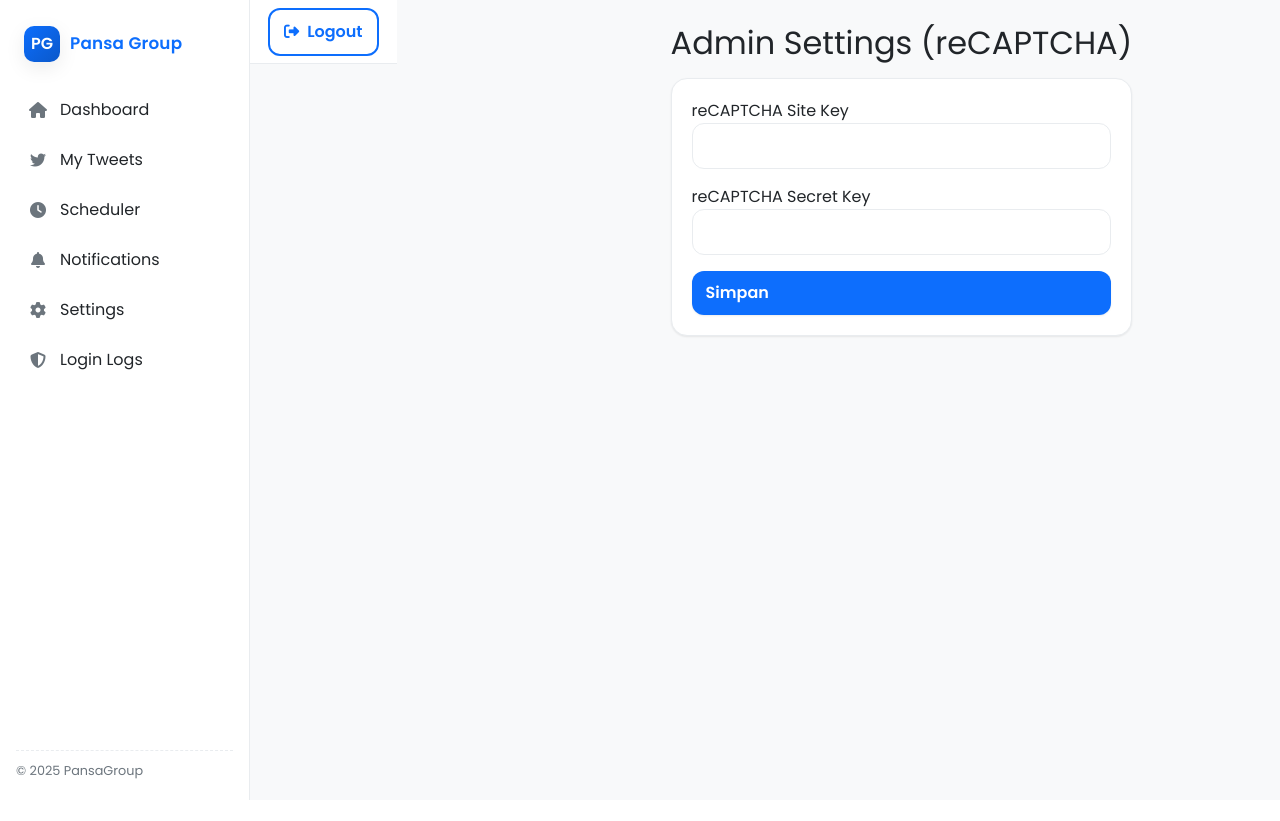
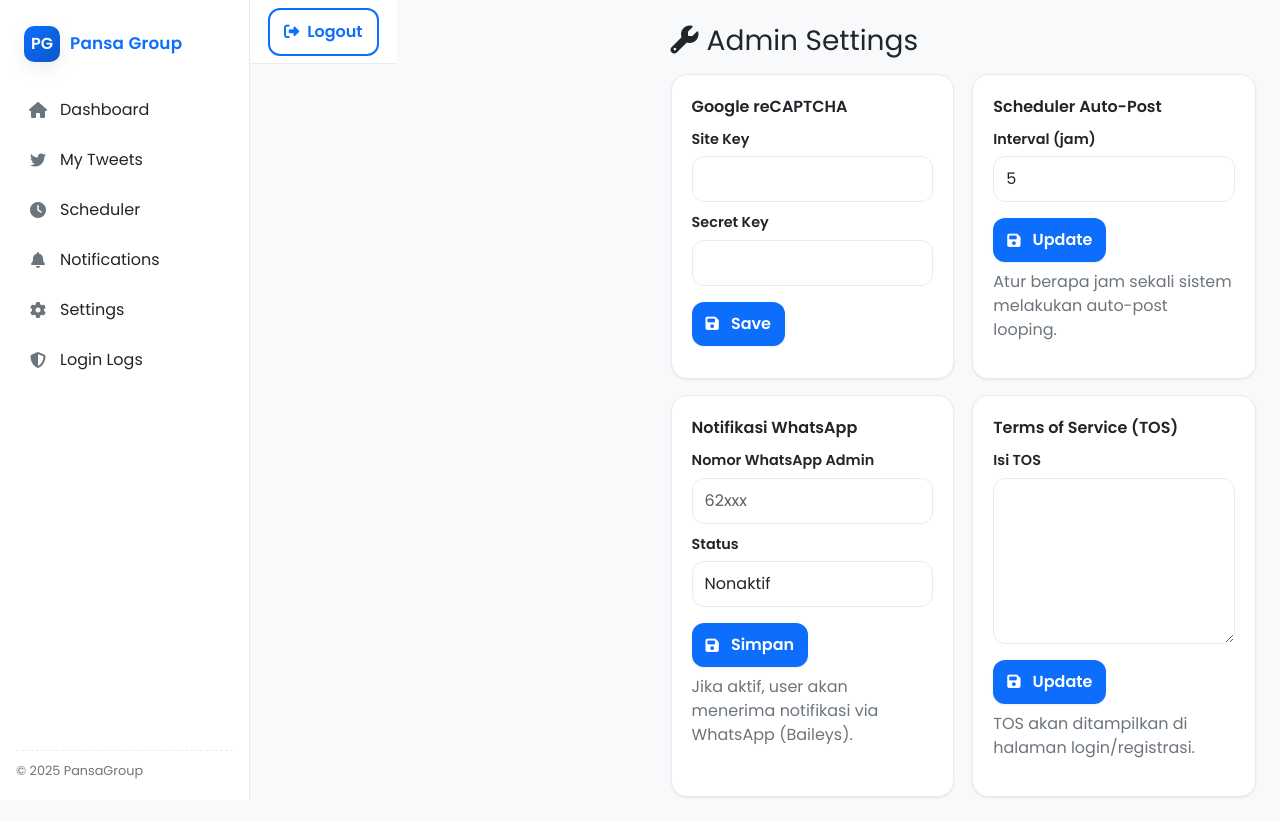
Before and after one commit to jhodypedia/xapi, a Node server app: template views/admin/settings.ejs in a window 1280 px wide. Before the commit the page ends 800 px from the top, so only its background shows below. Run offline with Node 20, Linux system fonts and the light colour scheme; the template is opened without the code that fills it, so the values that code supplies are empty; some libraries are stand-ins or nearby versions.

Commit message:
Update settings.ejs

```diff
--- a/views/admin/settings.ejs
+++ b/views/admin/settings.ejs
@@ -1,12 +1,55 @@
-<h2 class="mb-3">Admin Settings (reCAPTCHA)</h2>
-<form method="post" action="/admin/settings" class="card">
-  <div class="mb-3">
-    <label>reCAPTCHA Site Key</label>
-    <input class="form-control" name="siteKey" value="<%= siteKey %>">
+<h3 class="mb-3"><i class="fa fa-wrench me-2"></i>Admin Settings</h3>
+
+<div class="settings-grid">
+  <!-- Card: reCAPTCHA -->
+  <div class="card lift">
+    <div class="card-title">Google reCAPTCHA</div>
+    <form method="post" action="/admin/settings/recaptcha">
+      <label class="form-label">Site Key</label>
+      <input class="form-control mb-2" type="text" name="siteKey" value="<%= recaptcha?.siteKey || '' %>">
+      <label class="form-label">Secret Key</label>
+      <input class="form-control mb-3" type="text" name="secretKey" value="<%= recaptcha?.secretKey || '' %>">
+      <button class="btn btn-primary ripple"><i class="fa fa-save me-1"></i> Save</button>
+    </form>
   </div>
-  <div class="mb-3">
-    <label>reCAPTCHA Secret Key</label>
-    <input class="form-control" name="secret" value="<%= secret %>">
+
+  <!-- Card: Scheduler -->
+  <div class="card lift">
+    <div class="card-title">Scheduler Auto-Post</div>
+    <form method="post" action="/admin/settings/scheduler">
+      <label class="form-label">Interval (jam)</label>
+      <input class="form-control mb-3" type="number" name="interval" min="1" value="<%= scheduler?.interval || 5 %>">
+      <button class="btn btn-primary ripple"><i class="fa fa-save me-1"></i> Update</button>
+    </form>
+    <p class="text-muted mt-2">Atur berapa jam sekali sistem melakukan auto-post looping.</p>
   </div>
-  <button class="btn btn-primary">Simpan</button>
-</form>
+</div>
+
+<div class="settings-grid mt-3">
+  <!-- Card: Notifikasi WhatsApp -->
+  <div class="card lift">
+    <div class="card-title">Notifikasi WhatsApp</div>
+    <form method="post" action="/admin/settings/wa">
+      <label class="form-label">Nomor WhatsApp Admin</label>
+      <input class="form-control mb-2" type="text" name="waNumber" placeholder="62xxx" value="<%= wa?.number || '' %>">
+      <label class="form-label">Status</label>
+      <select class="form-control mb-3" name="waEnabled">
+        <option value="1" <%= wa?.enabled ? 'selected' : '' %>>Aktif</option>
+        <option value="0" <%= !wa?.enabled ? 'selected' : '' %>>Nonaktif</option>
+      </select>
+      <button class="btn btn-primary ripple"><i class="fa fa-save me-1"></i> Simpan</button>
+    </form>
+    <p class="text-muted mt-2">Jika aktif, user akan menerima notifikasi via WhatsApp (Baileys).</p>
+  </div>
+
+  <!-- Card: Terms of Service -->
+  <div class="card lift">
+    <div class="card-title">Terms of Service (TOS)</div>
+    <form method="post" action="/admin/settings/tos">
+      <label class="form-label">Isi TOS</label>
+      <textarea class="form-control mb-3" name="tos" rows="6"><%= tos || '' %></textarea>
+      <button class="btn btn-primary ripple"><i class="fa fa-save me-1"></i> Update</button>
+    </form>
+    <p class="text-muted mt-2">TOS akan ditampilkan di halaman login/registrasi.</p>
+  </div>
+</div>
```
